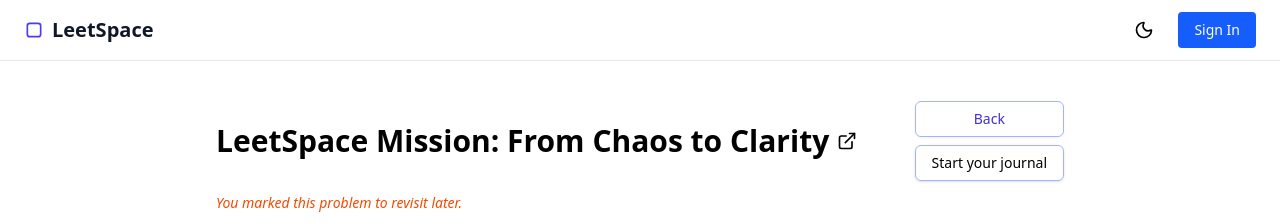
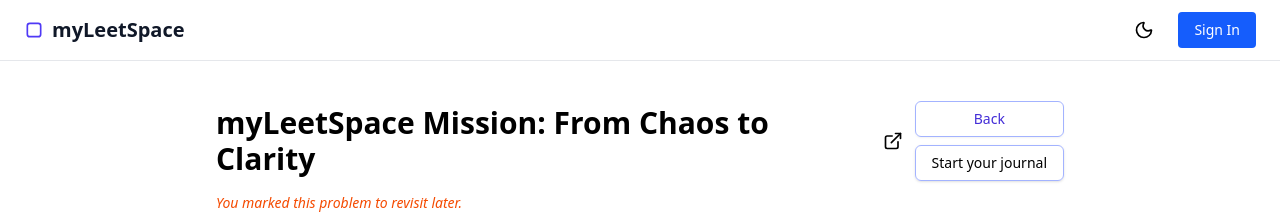
Before and after one commit to kvdeepak7/leetspace, a React (Vite) app in the folder frontend/leetspace-frontend/: page /sample/problem in a window 1280 px wide. Shown: the top 224 px of the page. Built offline with nearby package versions, Linux system fonts and the light colour scheme; no server answers.

Commit message:
changing domain name to myLeetspace

```diff
--- a/frontend/leetspace-frontend/index.html
+++ b/frontend/leetspace-frontend/index.html
@@ -4,18 +4,18 @@
     <meta charset="UTF-8" />
     <link rel="icon" type="image/svg+xml" href="/vite.svg" />
     <meta name="viewport" content="width=device-width, initial-scale=1.0" />
-    <title>LeetSpace — Your coding practice journal</title>
+    <title>myLeetSpace — Your coding practice journal</title>
     <meta name="description" content="Log meaningful problems, compare solution approaches, spot mistake patterns, and review with intent. Organized, private, interview‑ready." />
-    <meta property="og:title" content="LeetSpace — Your coding practice journal" />
+    <meta property="og:title" content="myLeetSpace — Your coding practice journal" />
     <meta property="og:description" content="Practice smarter with a private coding journal: versions, insights, and focused review." />
     <meta property="og:image" content="/og.png" />
     <meta property="og:type" content="website" />
     <meta name="twitter:card" content="summary_large_image" />
-    <meta name="twitter:title" content="LeetSpace — Your coding practice journal" />
+    <meta name="twitter:title" content="myLeetSpace — Your coding practice journal" />
     <meta name="twitter:description" content="Practice smarter with a private coding journal: versions, insights, and focused review." />
     <meta name="twitter:image" content="/og.png" />
     <script type="application/ld+json">
-      {"@context":"https://schema.org","@type":"SoftwareApplication","name":"LeetSpace","applicationCategory":"EducationalApplication","operatingSystem":"Web","description":"Private coding practice journal with versions, insights, and focused review."}
+      {"@context":"https://schema.org","@type":"SoftwareApplication","name":"myLeetSpace","applicationCategory":"EducationalApplication","operatingSystem":"Web","description":"Private coding practice journal with versions, insights, and focused review."}
     </script>
     <script>
       (function() {
--- a/frontend/leetspace-frontend/src/components/Navbar.jsx
+++ b/frontend/leetspace-frontend/src/components/Navbar.jsx
@@ -52,7 +52,7 @@
     <nav className="relative flex justify-between items-center px-6 py-3 border-b border-gray-200 dark:border-gray-800 bg-white dark:bg-black">
       <Link to={showNavLinks ? "/dashboard" : "/"} className="group flex items-center gap-2 font-bold text-xl text-gray-900 dark:text-white cursor-pointer">
         <LogoMark className="h-5 w-5 text-indigo-600 dark:text-indigo-400 transition-transform duration-200 ease-out group-hover:-translate-y-px group-hover:rotate-1 motion-reduce:transform-none" />
-        <span>LeetSpace</span>
+        <span>myLeetSpace</span>
         {isDemo && (
           <span className="ml-2 text-xs px-2 py-0.5 rounded-full bg-indigo-100 text-indigo-700 dark:bg-indigo-900/50 dark:text-indigo-200 border border-indigo-200/70 dark:border-indigo-700/50">
             Demo
--- a/frontend/leetspace-frontend/src/components/login-form.jsx
+++ b/frontend/leetspace-frontend/src/components/login-form.jsx
@@ -226,7 +226,7 @@
         <p className="text-gray-600 dark:text-gray-400 text-sm text-balance">
           {isLogin
             ? "Enter your credentials to access your account"
-            : "Sign up to get started with LeetSpace"}
+            : "Sign up to get started with myLeetSpace"}
         </p>
       </div>
 
--- a/frontend/leetspace-frontend/src/pages/Auth.jsx
+++ b/frontend/leetspace-frontend/src/pages/Auth.jsx
@@ -32,7 +32,7 @@
             <div className="bg-blue-600 text-white flex size-6 items-center justify-center rounded-md">
               <span className="text-xs font-bold">LS</span>
             </div>
-            LeetSpace
+            myLeetSpace
           </Link>
           <Link to="/" className="text-sm text-blue-600 hover:text-blue-700 dark:text-blue-400 dark:hover:text-blue-300 cursor-pointer">Back to landing</Link>
         </div>
--- a/frontend/leetspace-frontend/src/pages/Sample.jsx
+++ b/frontend/leetspace-frontend/src/pages/Sample.jsx
@@ -11,7 +11,7 @@
             <Link to="/auth" className="cursor-pointer">Start your journal</Link>
           </Button>
         </div>
-        <p className="mt-2 text-sm text-gray-600 dark:text-gray-300">A quick look at how entries feel inside LeetSpace.</p>
+        <p className="mt-2 text-sm text-gray-600 dark:text-gray-300">A quick look at how entries feel inside myLeetSpace.</p>
 
         <div className="mt-8 grid md:grid-cols-3 gap-6">
           <Card
--- a/frontend/leetspace-frontend/src/pages/SampleProblem.jsx
+++ b/frontend/leetspace-frontend/src/pages/SampleProblem.jsx
@@ -20,7 +20,7 @@
   }, []);
 
   const problem = {
-    title: "LeetSpace Mission: From Chaos to Clarity",
+    title: "myLeetSpace Mission: From Chaos to Clarity",
     url: "https://warp.leetspace.dev/missions/chaos-to-clarity",
     difficulty: "Easy",
     date_solved: "2025-02-14",
@@ -33,7 +33,7 @@
       "Review Mode",
       "SRS"
     ],
-    notes: `# LeetSpace Mission: From Chaos to Clarity
+    notes: `# myLeetSpace Mission: From Chaos to Clarity
 
 You used to grind problems and scatter notes across tabs and docs. Today’s mission: **turn raw practice into a private coding journal** that’s fast to review and hard to forget.
 
```
